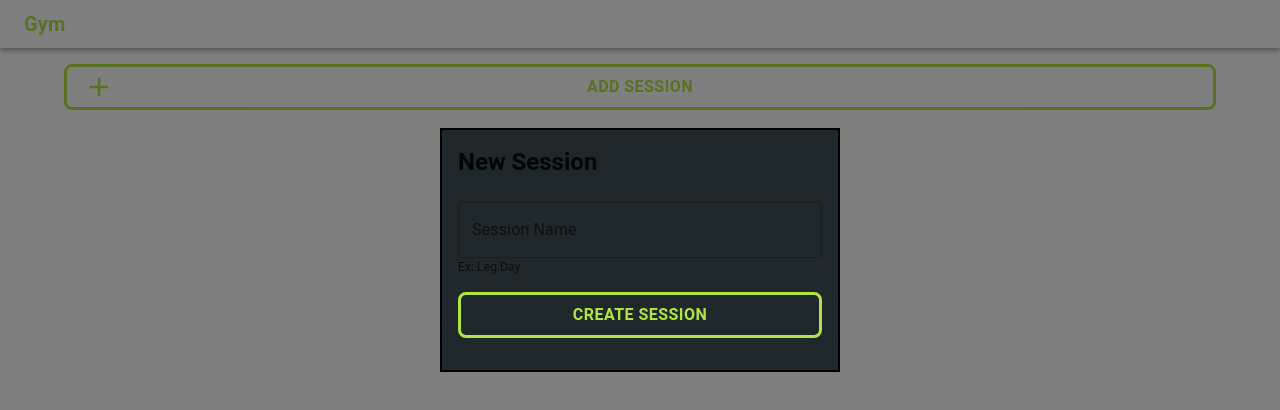
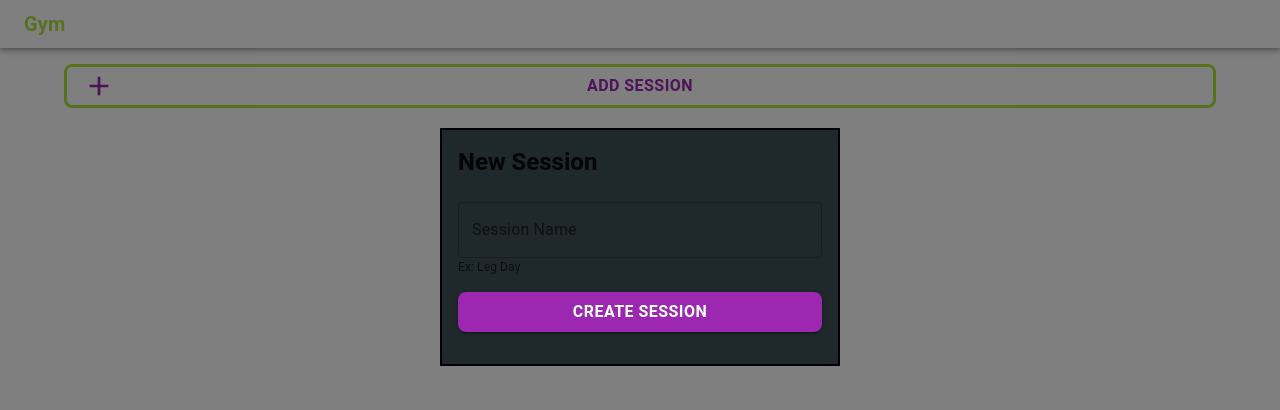
Before and after one commit to MichaelBarney/gympress, a React (Vite) app: page / in a window 1280 px wide. Both pictures are taken after a click on the button "ADD SESSION". Shown: the top 410 px of the page. Built offline with nearby package versions, Linux system fonts and the light colour scheme.

Commit message:
feat: added difficulty tracking

```diff
--- a/src/pages/Home/components/ExerciseItem/index.tsx
+++ b/src/pages/Home/components/ExerciseItem/index.tsx
@@ -1,4 +1,10 @@
-import { Typography, TextField, InputAdornment } from "@mui/material";
+import {
+  Typography,
+  TextField,
+  InputAdornment,
+  ToggleButtonGroup,
+  ToggleButton,
+} from "@mui/material";
 import { useEffect, useRef, useState } from "react";
 import { Exercise, ExerciseStatus } from "../../store/exercise";
 import { StyledExercise } from "./style";
@@ -11,13 +17,14 @@ import RadioButtonCheckedIcon from "@mui/icons-material/RadioButtonChecked";
 import ArrowCircleDownIcon from "@mui/icons-material/ArrowCircleDown";
 
 import { colors } from "../../../../theme";
+import { fontSize } from "@mui/system";
 
 interface ExerciseItemProps {
   exercise: Exercise;
   viewOrder: number;
   expanded: boolean;
   expand(): any;
-  complete(newWeight: number, reps: number): any;
+  complete(newWeight: number, reps: number, difficulty: number): any;
 }
 
 const ExerciseItem = (props: ExerciseItemProps) => {
@@ -26,6 +33,7 @@ const ExerciseItem = (props: ExerciseItemProps) => {
 
   const [weight, setWeight] = useState(exercise.currentWeightKg);
   const [reps, setReps] = useState(exercise.reps);
+  const [difficulty, setDifficulty] = useState(exercise.difficulty);
 
   // Animate exercise completion
   const oldY = useRef<number>();
@@ -78,6 +86,7 @@ const ExerciseItem = (props: ExerciseItemProps) => {
               flexDirection: "row",
               justifyContent: "space-between",
               columnGap: 8,
+              marginBottom: 16,
             }}
           >
             <TextField
@@ -108,13 +117,45 @@ const ExerciseItem = (props: ExerciseItemProps) => {
               }}
             />
           </div>
+          <Typography align="center" style={{ marginBottom: 4 }}>
+            Difficulty
+          </Typography>
+          <ToggleButtonGroup
+            value={difficulty}
+            exclusive
+            onChange={(e, newDifficulty) => {
+              setDifficulty(newDifficulty);
+            }}
+            fullWidth
+            color="secondary"
+          >
+            <ToggleButton value={1} style={{ padding: "4px 0px" }}>
+              1
+            </ToggleButton>
+            <ToggleButton value={2} style={{ padding: "4px 0px" }}>
+              2
+            </ToggleButton>
+            <ToggleButton value={3} style={{ padding: "4px 0px" }}>
+              3
+            </ToggleButton>
+            <ToggleButton value={4} style={{ padding: "4px 0px" }}>
+              4
+            </ToggleButton>
+            <ToggleButton value={5} style={{ padding: "4px 0px" }}>
+              5
+            </ToggleButton>
+          </ToggleButtonGroup>
+
           <StyledButton
             type="submit"
-            style={{ width: "100%", marginBottom: 8, marginTop: 16 }}
+            style={{ width: "100%", marginBottom: 8, marginTop: 24 }}
             color="secondary"
             onClick={() => {
-              complete(weight, reps);
+              if (difficulty && weight && reps) {
+                complete(weight, reps, difficulty);
+              }
             }}
+            variant="contained"
           >
             Done!
           </StyledButton>
--- a/src/pages/Home/components/ExerciseList/index.tsx
+++ b/src/pages/Home/components/ExerciseList/index.tsx
@@ -51,7 +51,7 @@ const ExerciseList = (props: ExerciseListProps) => {
             expand={() => {
               setExpandedExercise(exercise.originalIndex);
             }}
-            complete={(weight, reps) => {
+            complete={(weight, reps, difficulty) => {
               dispatcher({
                 type: SessionActionKind.COMPLETE_EXERCISE,
                 payload: {
@@ -59,6 +59,7 @@ const ExerciseList = (props: ExerciseListProps) => {
                   sessionNumber,
                   newWeight: weight,
                   newReps: reps,
+                  newDifficulty: difficulty,
                 },
               });
             }}
--- a/src/pages/Home/components/NewExerciseModal/index.tsx
+++ b/src/pages/Home/components/NewExerciseModal/index.tsx
@@ -137,6 +137,7 @@ const NewExerciseModal = (props: ExerciseModalDTO) => {
             type="submit"
             style={{ width: "100%", marginTop: 16 }}
             color="secondary"
+            variant="contained"
           >
             Add
           </StyledButton>
--- a/src/pages/Home/components/NewSessionModal/index.tsx
+++ b/src/pages/Home/components/NewSessionModal/index.tsx
@@ -56,7 +56,13 @@ const NewSessionModal = (props: ExerciseModalDTO) => {
           <Typography style={{ fontSize: 12, marginTop: 0, opacity: 0.75 }}>
             Ex: Leg Day
           </Typography>
-          <StyledButton type="submit" fullWidth style={{ marginTop: 16 }}>
+          <StyledButton
+            type="submit"
+            fullWidth
+            style={{ marginTop: 16 }}
+            variant="contained"
+            color="secondary"
+          >
             Create Session
           </StyledButton>
         </form>
--- a/src/pages/Home/index.tsx
+++ b/src/pages/Home/index.tsx
@@ -107,6 +107,8 @@ const Home = () => {
               setExerciseModalOpen(true);
             }}
             style={{ marginTop: 8, marginBottom: 32 }}
+            variant="outlined"
+            color="secondary"
           >
             <AddIcon
               style={{
@@ -127,6 +129,8 @@ const Home = () => {
             setSessionModalOpen(true);
           }}
           style={{ marginTop: 16 }}
+          variant="outlined"
+          color="secondary"
         >
           <AddIcon
             style={{
--- a/src/pages/Home/store/exercise.tsx
+++ b/src/pages/Home/store/exercise.tsx
@@ -12,6 +12,7 @@ export interface Exercise {
   reps: number;
   status: ExerciseStatus;
   originalIndex?: number;
+  difficulty?: number;
 }
 
 export interface Session {
--- a/src/pages/Home/store/sessionReducer.tsx
+++ b/src/pages/Home/store/sessionReducer.tsx
@@ -52,7 +52,13 @@ export const sessionsReducer = (state: Session[], action: SessionAction) => {
       return newState;
     }
     case SessionActionKind.COMPLETE_EXERCISE: {
-      const { exerciseNumber, sessionNumber, newWeight, newReps } = payload;
+      const {
+        exerciseNumber,
+        sessionNumber,
+        newWeight,
+        newReps,
+        newDifficulty,
+      } = payload;
 
       const newState: Session[] = state.map((session, sessionIndex) => {
         if (sessionIndex === sessionNumber) {
@@ -64,6 +70,7 @@ export const sessionsReducer = (state: Session[], action: SessionAction) => {
                   ...exercise,
                   weight: newWeight,
                   reps: newReps,
+                  difficulty: newDifficulty,
                   status:
                     newWeight > exercise.currentWeightKg
                       ? ExerciseStatus.INCREASED
--- a/src/pages/Home/style.tsx
+++ b/src/pages/Home/style.tsx
@@ -18,4 +18,10 @@ export const SessionTitle = styled(TextField)`
   & .MuiInput-underline:before {
     border: none;
   }
+  & .MuiInput-underline:hover:before {
+    border: none;
+  }
+  & .MuiInput-underline:after {
+    border: none;
+  }
 `;
--- a/src/styles/StyledButton.tsx
+++ b/src/styles/StyledButton.tsx
@@ -3,15 +3,14 @@ import styled from "styled-components";
 import { colors } from "../theme";
 
 export const StyledButton = styled(Button)`
-  border: 3px solid ${colors.green};
   font-size: 16px;
   font-weight: 600;
   border-radius: 8px;
-  color: ${colors.green};
+  /* color: ${colors.green}; */
+  border-color: ${colors.green};
+  border-width: 3px;
 
   :hover {
-    border-color: ${colors.darkGreen};
-    color: ${colors.darkGreen};
-    background-color: ${colors.black};
+    border-width: 3px;
   }
 `;
```
